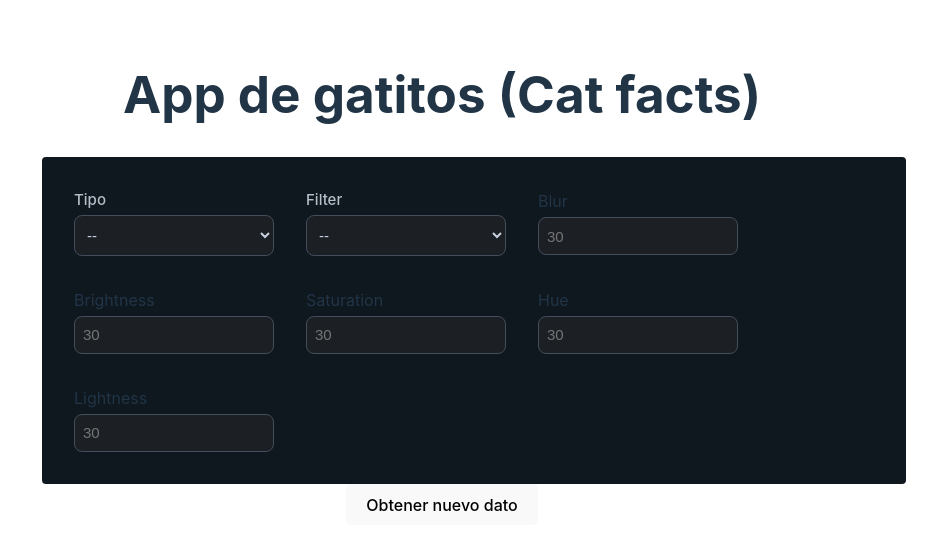
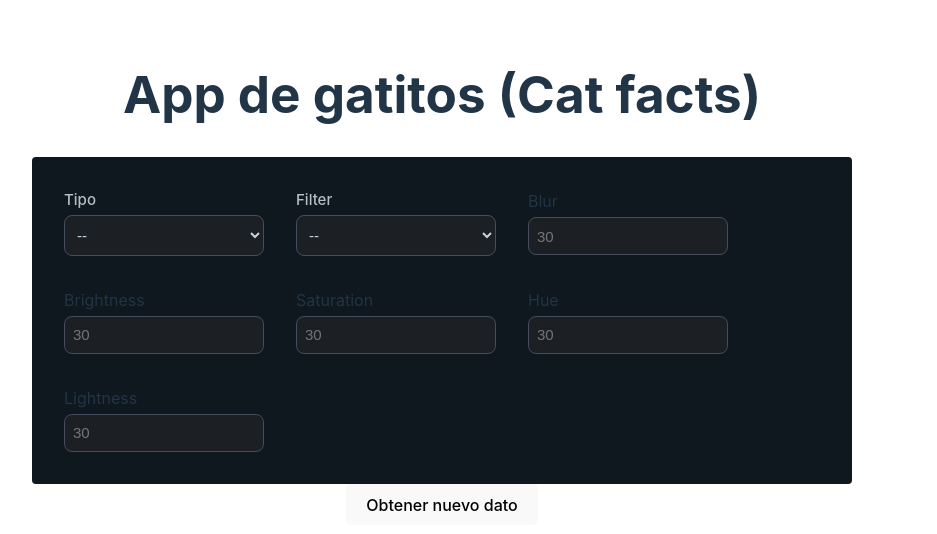
Before and after one commit to elwinroman/curso-react, a React (Vite) app in the folder projects/01-prueba-tecnica-catfact/: page / in a window 1280 px wide. Shown: the top 534 px of the page, without its empty margins (198-1135 px from the left). Built offline with nearby package versions, Linux system fonts and the light colour scheme.

Commit message:
style: Update max-width in container to 820px and set box-sizing

```diff
--- a/projects/01-prueba-tecnica-catfact/src/App.css
+++ b/projects/01-prueba-tecnica-catfact/src/App.css
@@ -5,8 +5,12 @@
   text-align: center;
 }
 
+* {
+  box-sizing: border-box;
+}
+
 .container {
-  max-width: 800px;
+  max-width: 820px;
   margin: 0 auto;
 }
 
```
